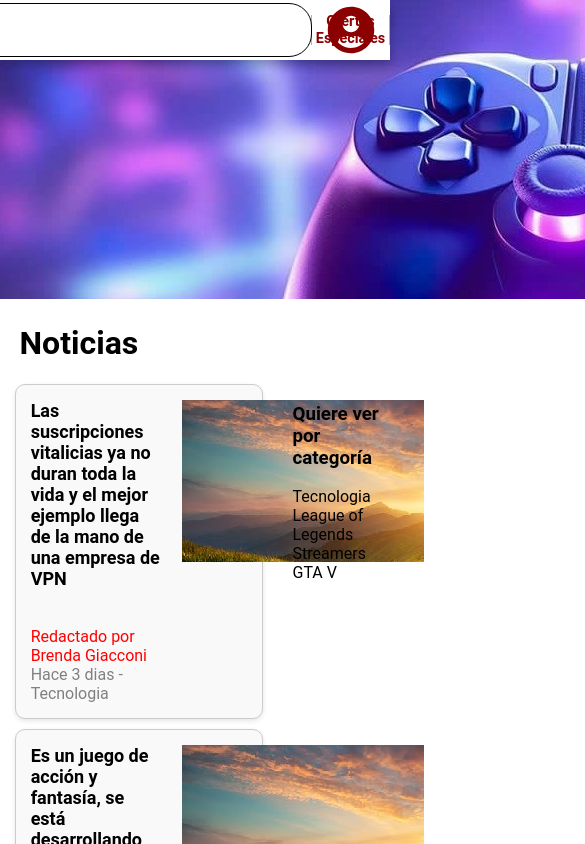
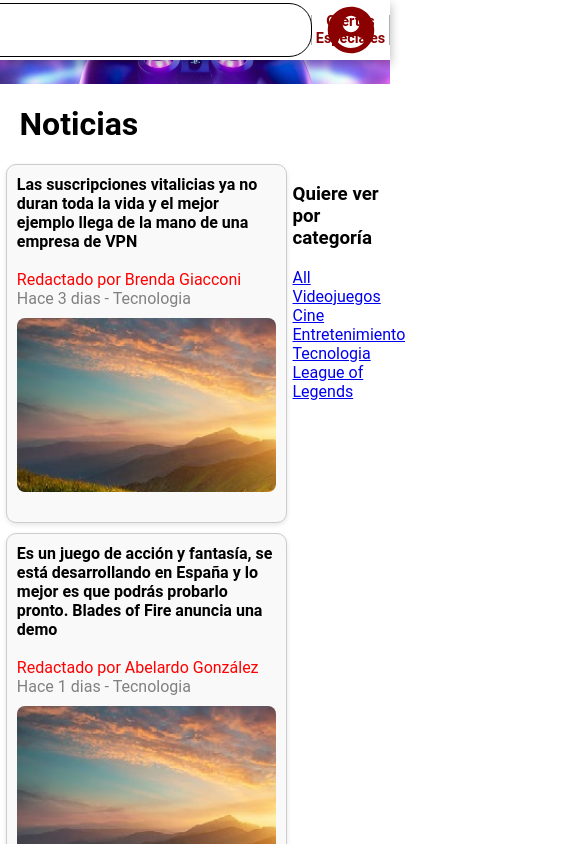
Before and after one commit to jdpadillavigo/GameStore-Frontend, a React (Vite) app: page /explorar in a window 390 px wide. Shown: the top 844 px of the page, 585 px wide, since content can reach past the window. Built offline with nearby package versions, Linux system fonts and the light colour scheme.

Commit message:
añadir noticias_completo sin subpagina

```diff
--- a/src/components/Tidings/filterTidings.tsx
+++ b/src/components/Tidings/filterTidings.tsx
@@ -1,13 +1,35 @@
 import "./viewTidings.css"
 import "./filterTidings.css"
 
-const FilterTidings = () => {
-    return (<div className='filter-container'>
+export type typeCategory = string
+
+interface typeCategoryProps {
+    items : typeCategory[]
+    categoriaSeleccionada : String
+    setCategoriaSeleccionada: (categoria: string) => void
+}
+
+const FilterTidings = (props: typeCategoryProps) => {
+    const obtenerCategoria = (e : React.MouseEvent<HTMLAnchorElement>) => {
+        e.preventDefault()
+        const categoria = e.currentTarget.innerText
+        console.log(categoria)
+        props.setCategoriaSeleccionada(categoria)
+    }
+    return (
+        <div className='filter-container'>
             <h3>Quiere ver por categoría</h3>
-            <div>Tecnologia</div>
-            <div>League of Legends</div>
-            <div>Streamers</div>
-            <div>GTA V</div>
+            {props.items.map((tipo : typeCategory) => {
+                return <div>
+                    <a
+                        href="/explorar"
+                        onClick={obtenerCategoria}
+                        className={props.categoriaSeleccionada === tipo ? "selected" : ""}
+                    >
+                        {tipo}
+                    </a>
+                </div>
+            })}
         </div>
     )
 }
--- a/src/components/Tidings/listaTiding.css
+++ b/src/components/Tidings/listaTiding.css
@@ -12,9 +12,14 @@
 .contenido_nota{
   width: 70%;
   padding-right: 20px;
+  min-width: 200px;
 }
-.img_nota{
-  width: 30%;
+img{
+  width: 100%;
+  max-height: 300px;
+  object-fit: cover;
+  display: block;
+  margin: 0 auto 20px auto;
 }
 .titulo_nota{
   font-weight: bold;
@@ -27,3 +32,47 @@
 .extra_nota{
   color: grey;
 }
+.img_nota {
+  width: 30%;
+  min-width: 120px;
+  display: flex;
+  justify-content: center;
+  align-items: center;
+}
+.img_nota img {
+  width: 100%;
+  max-width: 180px;
+  height: auto;
+  border-radius: 8px;
+  object-fit: cover;
+}
+@media (max-width: 900px) {
+  .noticia {
+    flex-direction: column;
+    margin-left: 2%;
+    margin-right: 2%;
+    align-items: flex-start;
+  }
+  .contenido_nota, .img_nota {
+    width: 100%;
+    padding-right: 0;
+    min-width: unset;
+  }
+  .img_nota {
+    margin-top: 10px;
+    justify-content: flex-start;
+  }
+  .img_nota img {
+    max-width: 100%;
+    height: auto;
+  }
+}
+
+@media (max-width: 600px) {
+  .noticia {
+    padding: 10px;
+  }
+  .titulo_nota {
+    font-size: 1rem;
+  }
+}
--- a/src/components/Tidings/listaTidings.tsx
+++ b/src/components/Tidings/listaTidings.tsx
@@ -12,15 +12,13 @@ export interface nota {
 interface listaNoticiasProps {
     listaNotas : nota[]
 }
-
-const ListaNoticias = (props: listaNoticiasProps ) => {
+const ListaNoticias = (props : listaNoticiasProps ) => {
     return <div>
-        {props.listaNotas.map((elemento : nota)=> {
+        {props.listaNotas.map((elemento : nota) => {
             return (
                 <div className="noticia">
                     <div className="contenido_nota">
                         <div className="titulo_nota">{elemento.title}</div>
-                        <br></br>
                         <br></br>
                         <div className="categoria_nota"> Redactado por {elemento.autor}</div>
                         <div className="extra_nota"> Hace {elemento.dias} dias - {elemento.categoria}</div>
--- a/src/components/Tidings/viewTidings.tsx
+++ b/src/components/Tidings/viewTidings.tsx
@@ -1,17 +1,23 @@
 import "./viewTidings.css"
 import ListaNoticias, { nota } from '../../components/Tidings/listaTidings'
-import FilterTidings from "./filterTidings"
+import FilterTidings, { typeCategory } from "./filterTidings"
 
 interface Reg {
-    registro : nota[]
+    registros : nota[]
+    categorias : typeCategory[]
+    categoriaSeleccionada : string
+    setCategoriaSeleccionada : (categoria: string) => void
 }
-
 const VerNoticias = (props : Reg) => {
     return <div className='vistaNoticia'>
         <div className='noticia-container'>
-            <ListaNoticias listaNotas={props.registro}/>
+            <ListaNoticias listaNotas={props.registros}/>
         </div>
-        <FilterTidings />
+        <FilterTidings
+            items={props.categorias}
+            categoriaSeleccionada={props.categoriaSeleccionada}
+            setCategoriaSeleccionada={props.setCategoriaSeleccionada}
+        />
     </div>
 }
 export default VerNoticias
--- a/src/pages/Explore/Explore.css
+++ b/src/pages/Explore/Explore.css
@@ -1,3 +1,5 @@
 .title_noticias{
     margin-left: 5%;
+    font-size: 2rem;
+    text-align: left;
 }
--- a/src/pages/Explore/Explore.tsx
+++ b/src/pages/Explore/Explore.tsx
@@ -3,9 +3,10 @@ import portadaNoticias from "../../assets/images/noticia/Portada_noticias.jpg"
 import { nota } from '../../components/Tidings/listaTidings'
 import { useState } from 'react'
 import VerNoticias from '../../components/Tidings/viewTidings'
+import { typeCategory } from '../../components/Tidings/filterTidings';
 
 const Explore = () => {
-  const [lista,setLista] = useState<nota[]>([
+  const listaDeNoticias = [
     {
       id: 1,
       title: "Las suscripciones vitalicias ya no duran toda la vida y el mejor ejemplo llega de la mano de una empresa de VPN",
@@ -19,7 +20,8 @@ const Explore = () => {
       categoria: "Tecnologia",
       autor: "Abelardo González",
       dias: 1
-    },{
+    },
+    {
       id: 3,
       title: "Cómo una serie fue capaz de redefinir el lore de todo un juego y ser (casi) tan famosa como él",
       categoria: "League of Legends",
@@ -36,7 +38,7 @@ const Explore = () => {
     {
       id: 5,
       title: "Willyrex estaría reuniendo a Los Vengadores del streaming para un último baile de Karmaland",
-      categoria: "Streamers",
+      categoria: "Entretenimiento",
       autor: "José A. Mateo Albuerne",
       dias: 1
     },
@@ -50,16 +52,38 @@ const Explore = () => {
     {
       id: 7,
       title: "Es un juegazo. Rumores o no, un exdesarrollador de Rockstar tiene claro que GTA 4 debería ser rescatado como es debido con un remaster",
-      categoria: "GTA V",
+      categoria: "Videojuegos",
       autor: "Alberto Lloria",
       dias: 10
     }
-  ])
+  ]
+  const [categoriaSeleccionada, setCategoriaSeleccionada] = useState<string>('All');
+  const noticiasSeleccionadas = (datos: nota[]) => {
+    if (categoriaSeleccionada === 'All') return datos;
+    return datos.filter((elem: nota) => elem.categoria === categoriaSeleccionada);
+  };
+
+  const categoriasUnicas = (datos : nota[]) => {
+    const todasCategorias = datos.map((elem : nota) => elem.categoria)
+    const [categorias,setCategorias] = useState <typeCategory[]>(['All'])
+    todasCategorias.map((item : typeCategory)=>{
+          if(!categorias.includes(item)){
+              setCategorias([...categorias,item])
+          }
+    })
+    return categorias
+  }
+
   return (
     <div>
         <img src={portadaNoticias} alt="Portada_noticias" />
         <h1 className='title_noticias'>Noticias</h1>
-        <VerNoticias registro={lista}/>
+        <VerNoticias
+          registros={noticiasSeleccionadas(listaDeNoticias)}
+          categorias={categoriasUnicas(listaDeNoticias)}
+          categoriaSeleccionada={categoriaSeleccionada}
+          setCategoriaSeleccionada={setCategoriaSeleccionada}
+        />
     </div>
   )
 }
--- a/src/pages/Login/Login.tsx
+++ b/src/pages/Login/Login.tsx
@@ -26,11 +26,12 @@ const Login: React.FC = () => {
       localStorage.setItem('usuarioLogueado', JSON.stringify(usuario));
       localStorage.setItem('rol', usuario.rol);
       setMensaje('Inicio de sesión exitoso ✅');
+
       setTimeout(() => {
         if (usuario.rol === 'usuario') {
+          navigate('/a/usuarios');
+        } else {
           navigate('/');
-        } else {
-          navigate('/a/usuarios');
         }
         window.location.reload();
       }, 1000);
```
